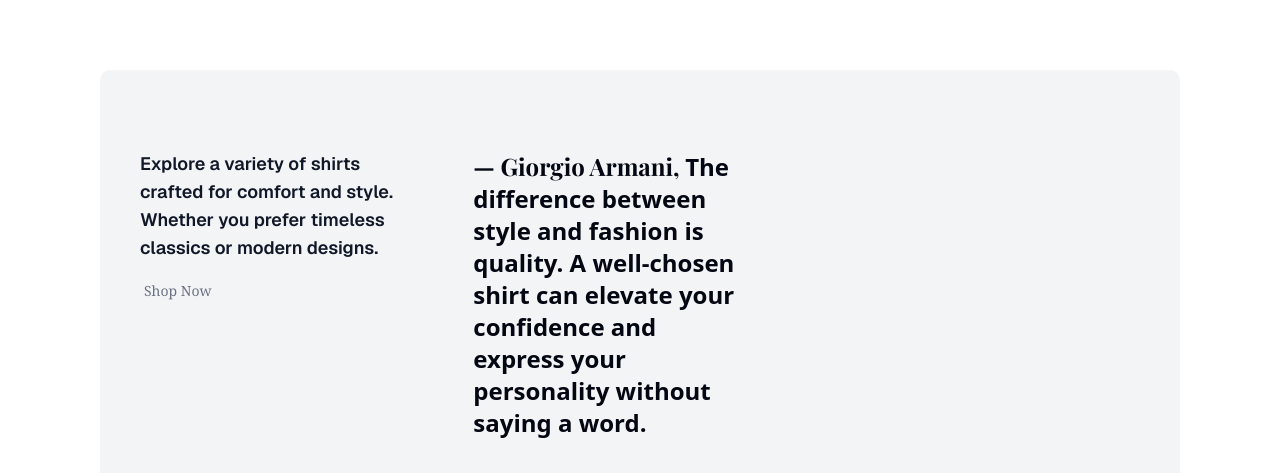
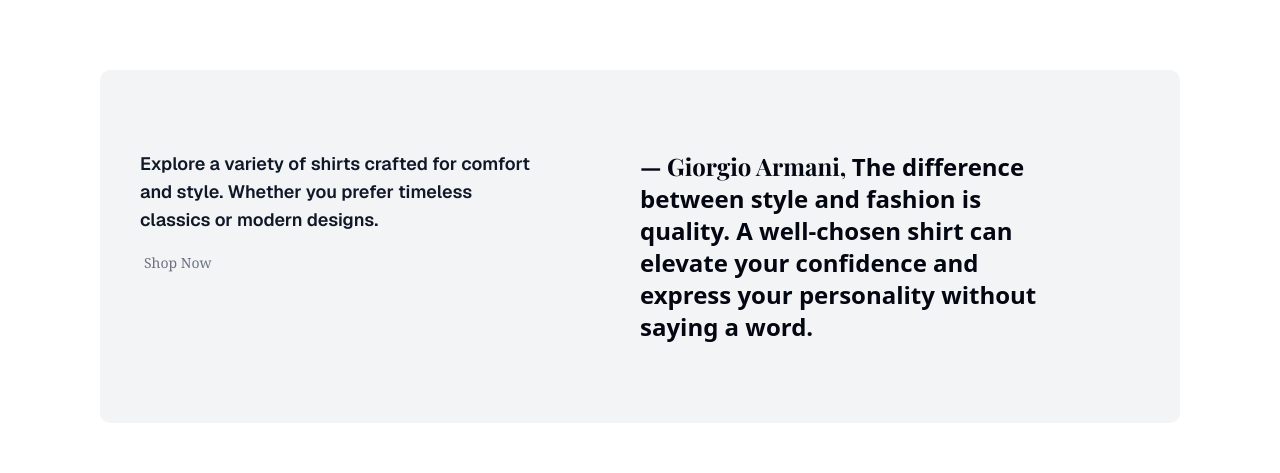
Before and after one commit to Rizkysap-Dev/ecommerce-demo-nextjs, a Next.js app: page / in a window 1280 px wide. Shown: the part 844-1317 px from the top of the page. Built offline with nearby package versions, Linux system fonts and the light colour scheme.

Commit message:
add(ui): improve styling HighlightSectiont

```diff
--- a/src/components/ui/HighlightSection.jsx
+++ b/src/components/ui/HighlightSection.jsx
@@ -11,7 +11,7 @@
   return (
     <motion.div
       ref={ref}
-      className="grid grid-cols-1 md:grid-cols-3 bg-gray-100 my-10 md:my-20 rounded-lg px-6 sm:px-8 md:px-10 py-10 md:py-20 overflow-hidden gap-8 md:gap-0"
+      className="grid grid-cols-1 md:grid-cols-2 bg-gray-100 my-10 md:my-20 rounded-lg px-6 sm:px-8 md:px-10 py-10 md:py-20 overflow-hidden gap-8 md:gap-0"
       initial={{ scale: 0.95, opacity: 0 }}
       animate={isInView ? { scale: 1, opacity: 1 } : {}}
       transition={{ duration: 0.7, ease: [0.17, 0.55, 0.55, 1] }}
```
